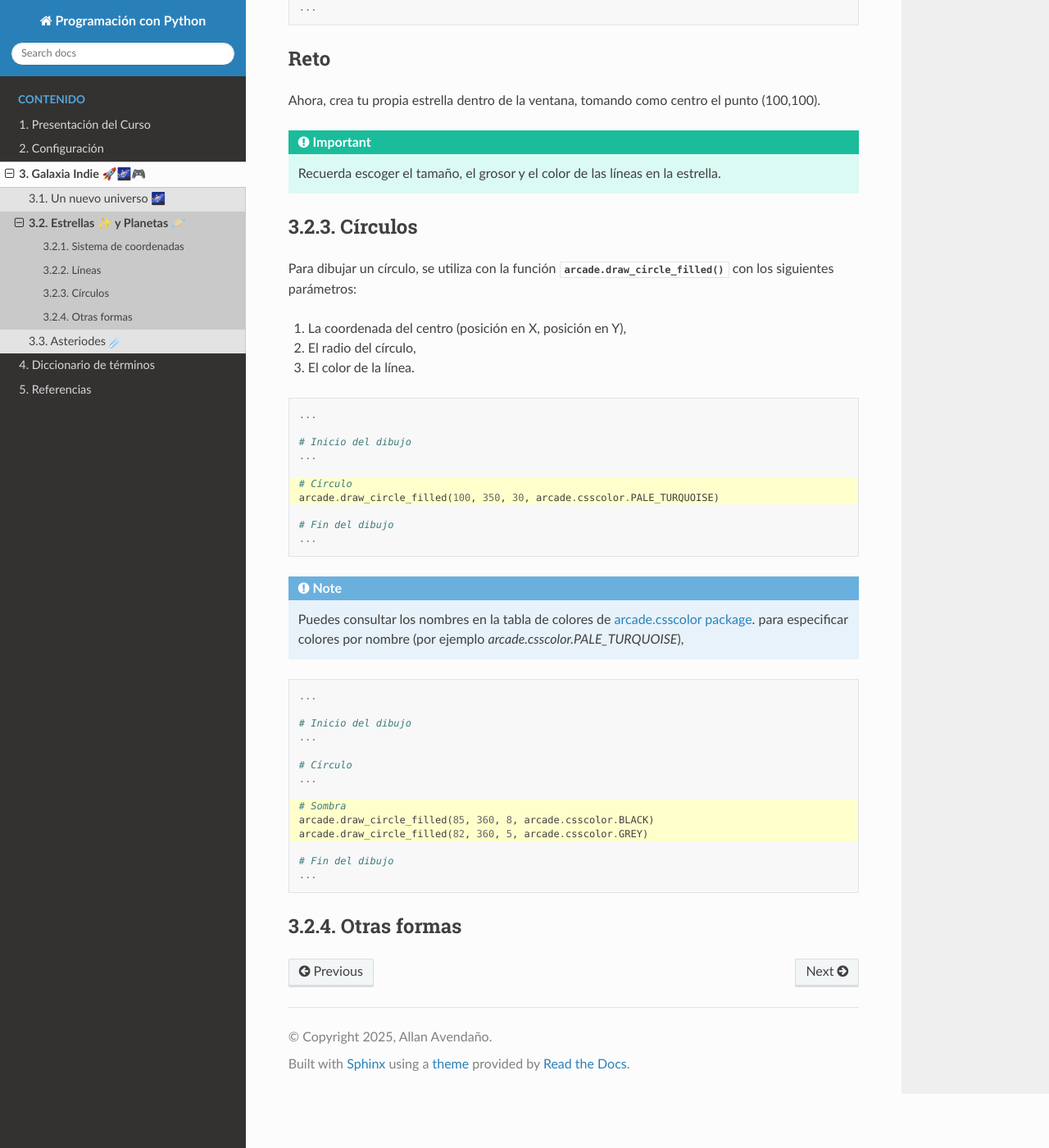
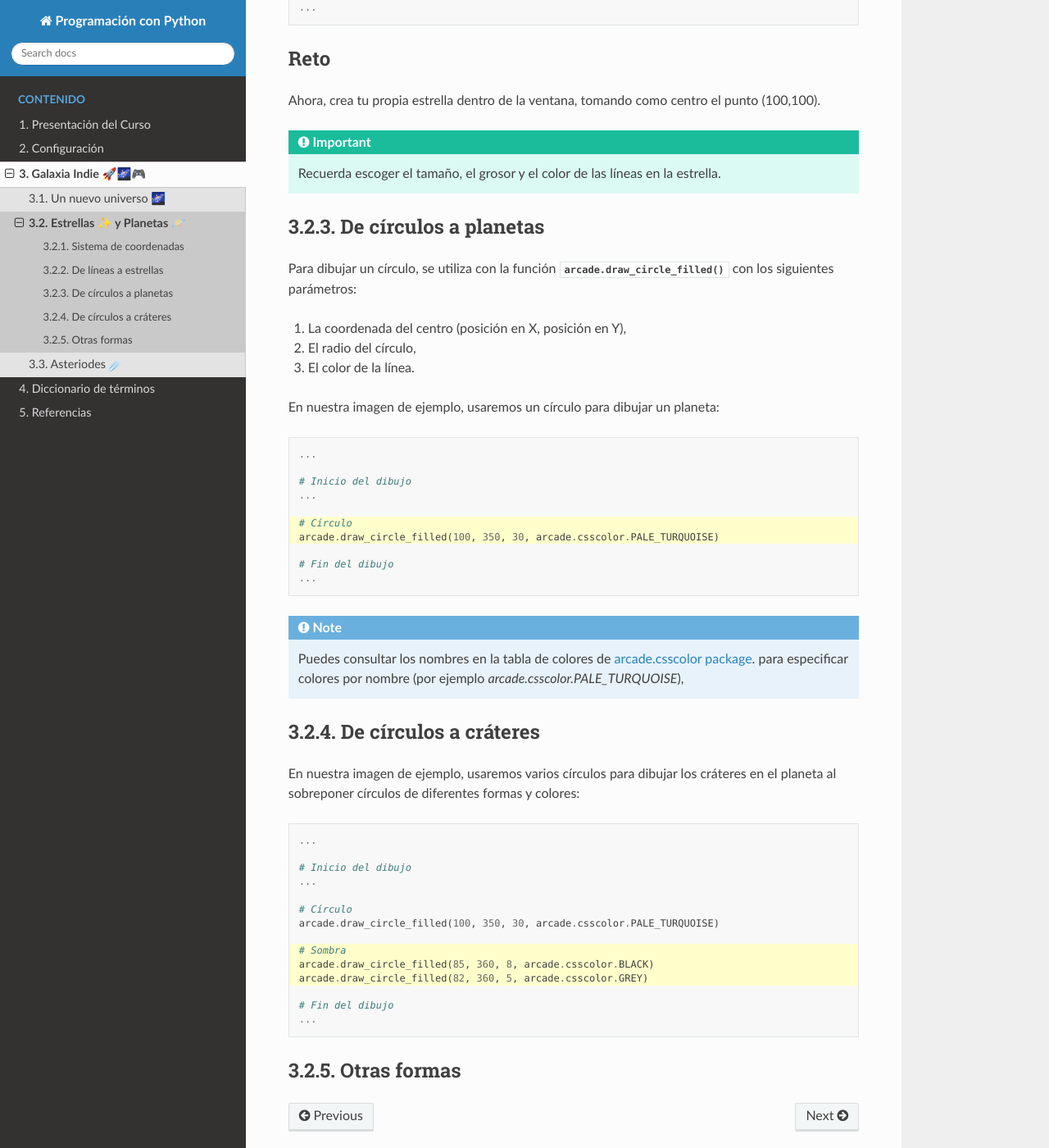
Before and after one commit to aavendan/programacion-python, a Sphinx documentation site: the page built from docs/source/sesiones/sesion02.rst, in a window 1280 px wide and 1400 px high, scrolled down 1706 px. Shown: the whole window at 82% size. Built offline with Sphinx 7.4.7 and the Read the Docs theme 3.1.0, drawn with Linux system fonts in a browser that asks for light colours; some of the changed text lies outside the part shown.

Commit message:
De círculos a cráteres

```diff
--- a/docs/source/sesiones/sesion02.rst
+++ b/docs/source/sesiones/sesion02.rst
@@ -31,7 +31,7 @@ píxeles de ancho.
   Recuerda que los píxeles se cuentan desde el cero (0). El cero es uno
   de los píxeles, por lo que van desde el 0 hasta el 599 (600) píxeles.
 
-Líneas
+De líneas a estrellas
 ------------------
 
 Para dibujar una línea, se utiliza con la función :py:func:`arcade.draw_line()`
@@ -81,7 +81,7 @@ el punto (100,100).
   en la estrella.
 
 
-Círculos
+De círculos a planetas
 ------------------
 
 Para dibujar un círculo, se utiliza con la función
@@ -90,6 +90,8 @@ Para dibujar un círculo, se utiliza con la función
 1. La coordenada del centro (posición en X, posición en Y),
 2. El radio del círculo,
 3. El color de la línea.
+
+En nuestra imagen de ejemplo, usaremos un círculo para dibujar un planeta:
 
 .. code-block:: python
     :emphasize-lines: 6,7
@@ -113,6 +115,12 @@ Para dibujar un círculo, se utiliza con la función
     para especificar colores por nombre (por
     ejemplo `arcade.csscolor.PALE_TURQUOISE`),
 
+De círculos a cráteres
+------------------
+
+En nuestra imagen de ejemplo, usaremos varios círculos para dibujar los
+cráteres en el planeta al sobreponer círculos de diferentes formas y colores:
+
 .. code-block:: python
     :emphasize-lines: 9-11
 
@@ -122,7 +130,7 @@ Para dibujar un círculo, se utiliza con la función
     ...
 
     # Círculo
-    ...
+    arcade.draw_circle_filled(100, 350, 30, arcade.csscolor.PALE_TURQUOISE)
 
     # Sombra
     arcade.draw_circle_filled(85, 360, 8, arcade.csscolor.BLACK)
```
